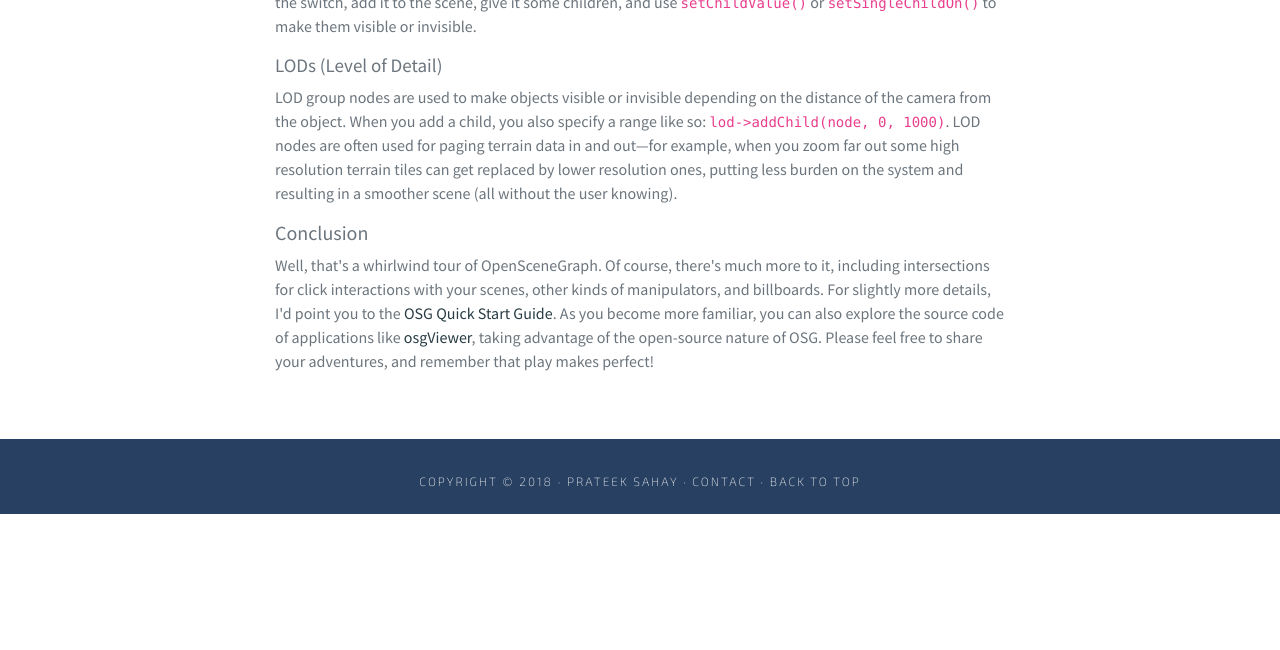
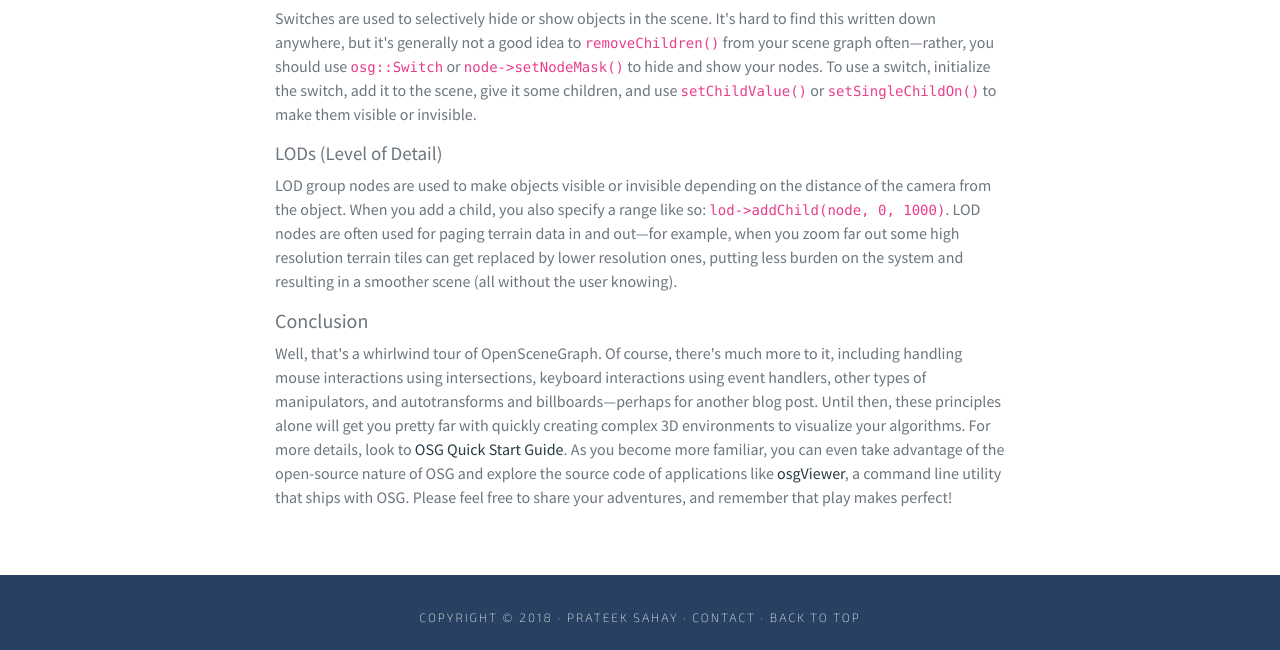
Before and after one commit to ptkinvent/ptkinvent.github.io, a Jekyll site: the page built from _posts/2018-06-14-osg-for-algorithms.html, in a window 1280 px wide and 900 px high, scrolled down 8366 px, cut to the strip 250-900 px from the top of the window. Built offline with Jekyll 4.4.1, drawn with Linux system fonts in a browser that asks for light colours; nearby versions of some CDN libraries; before the commit the page ends 9130 px from its top, so only the background shows below that; some of the changed text lies outside the part shown.

Commit message:
Minor fixes to wording in OSG and git blog posts

```diff
--- a/_posts/2018-06-14-osg-for-algorithms.html
+++ b/_posts/2018-06-14-osg-for-algorithms.html
@@ -161,10 +161,11 @@
             <h5>Geometries</h5>
             <p>
                 Geometries are custom user-defined shapes. By combining
-                        individual shapes like triangles or lines, you can
-                        create complex shapes as simple as point clouds, as
-                        complex as dodecahedrons, or any other shape
-                        conceivable. Let's start by creating a triangle.
+                individual shapes like triangles and quads, you can create
+                shapes as simple as hexagons or as complex as pentagonal
+                trapezohedrons&mdash;or really any shapes you can think of,
+                including point clouds and nonconvex crescents. Let's start by
+                creating a triangle.
             </p>
         </div>
 
@@ -224,7 +225,7 @@
                 it. Try adding 6 vertices instead of 3 and change the
                 primitive type from <code>TRIANGLES</code> to
                 <code>LINE_LOOP</code>. Now switch it to
-                        <code>LINES</code>, or <code>LINE_STRIP</code>. Can you
+                <code>LINES</code>, or <code>LINE_STRIP</code> Can you
                 tell what these do?
             </p>
         </div>
@@ -245,6 +246,13 @@
                 <code>BIND_PER_VERTEX</code>.
             </p>
             <p>
+                Lighting is used to darken and lighten objects in the
+                scene depending on the direction of the light source of
+                the scene. For our purposes, they just make details hard
+                to see so we turn them off. Blending enables helpful
+                effects like transparency so we leave it on.
+            </p>
+            <p>
                 By specifying <code>TRIANGLES</code> to the geometry,
                 we've defined that we want to interpret every three
                 vertices as a new triangle. Of course, there's plenty of
@@ -252,7 +260,7 @@
                 get you started:
             </p>
 
-                    <table class="table">
+            <table class="table table-sm-responsive">
                 <thead>
                     <tr>
                         <th>#</th>
@@ -492,6 +500,7 @@
     return 0;
 }
 {% endcapture %}
+
         {% include code.html caption="main.cpp" lang="c++" code=code %}
     </div>
 
@@ -545,19 +554,21 @@
 
             <h3>Conclusion</h3>
             <p>
-                        Well, that's a whirlwind tour of OpenSceneGraph. Of
-                        course, there's much more to it, including intersections
-                        for click interactions with your scenes, other kinds of
-                        manipulators, and billboards. For slightly more details,
-                        I'd point you to the <a target="_blank"
+                Well, that's a whirlwind tour of OpenSceneGraph. Of course,
+                there's much more to it, including handling mouse interactions
+                using intersections, keyboard interactions using event handlers,
+                other types of manipulators, and autotransforms and
+                billboards&mdash;perhaps for another blog post. Until then,
+                these principles alone will get you pretty far with quickly
+                creating complex 3D environments to visualize your algorithms.
+                For more details, look to <a target="_blank"
                 href="https://www.lulu.com/items/volume_51/767000/767629/3/print/OSGQSG.pdf">OSG
-                        Quick Start Guide</a>. As you become more familiar, you
-                        can also explore the source code of applications like <a
-                        target="_blank"
+                Quick Start Guide</a>. As you become more familiar, you can even
+                take advantage of the open-source nature of OSG and explore the
+                source code of applications like <a target="_blank"
                 href="https://github.com/openscenegraph/OpenSceneGraph/blob/master/applications/osgviewer/osgviewer.cpp">osgViewer</a>,
-                        taking advantage of the open-source nature of OSG.
-                        Please feel free to share your adventures, and remember
-                        that play makes perfect!
+                a command line utility that ships with OSG. Please feel free to
+                share your adventures, and remember that play makes perfect!
             </p>
 
         </div>
```
Also changed, not shown: _posts/2018-08-05-advanced-git.html (+10 -8 lines), README.md. Lines whose indentation alone changed are shown as unchanged.
